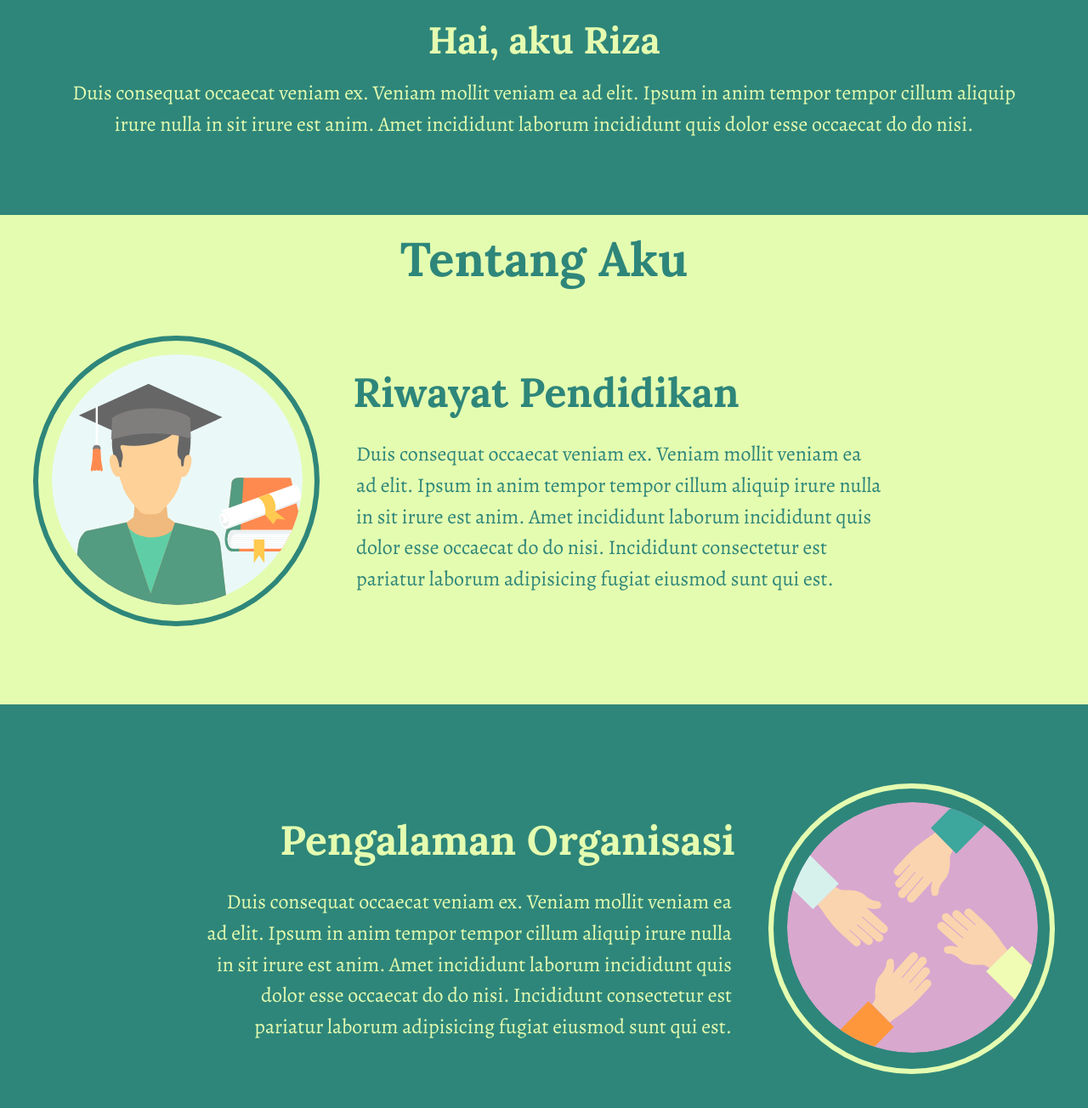
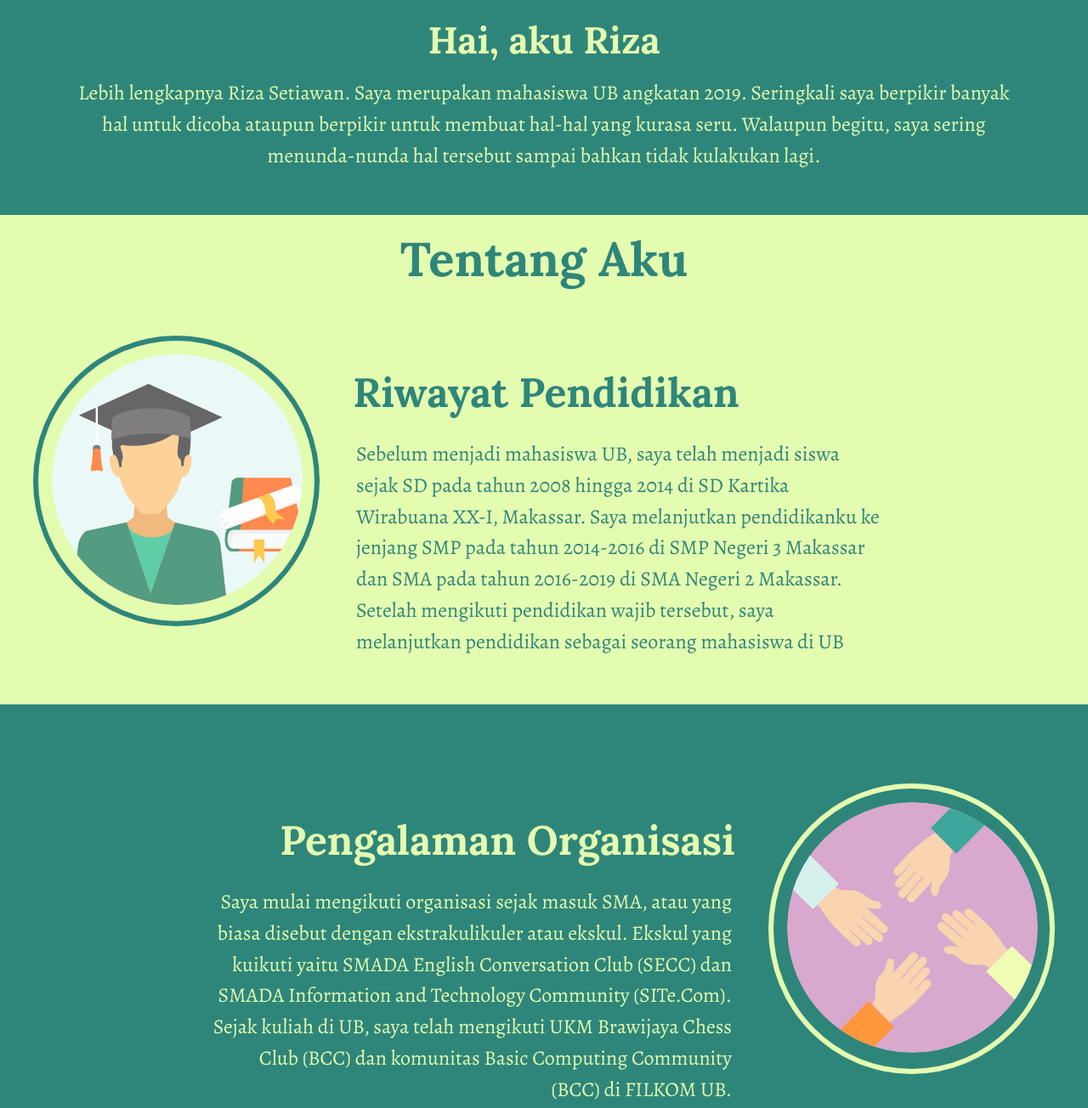
Before and after one commit to riz-S/CssLanjut, a plain HTML site: page index.html in a window 1280 px wide. Shown: the part 1091-2395 px from the top of the page at 85% size. Drawn offline with nearby package versions, Linux system fonts and the light colour scheme.

Commit message:
finished content

```diff
--- a/index.html
+++ b/index.html
@@ -44,7 +44,7 @@
     <!-- Home|First Section yang berisi nama dan background -->
     <div class="section-ganjil" id="home">
       <h1 id="home-judul">I'm Riza</h1>
-      <h2 id="home-desc">Calon [REDACTED]</h2>
+      <h2 id="home-desc">Calon Web Developer</h2>
       <img src="img/background.svg" alt="Background" />
     </div>
 
@@ -55,10 +55,10 @@
       </div>
       <h2>Hai, aku Riza</h2>
       <p>
-        Duis consequat occaecat veniam ex. Veniam mollit veniam ea ad elit.
-        Ipsum in anim tempor tempor cillum aliquip irure nulla in sit irure est
-        anim. Amet incididunt laborum incididunt quis dolor esse occaecat do do
-        nisi.
+        Lebih lengkapnya Riza Setiawan. Saya merupakan mahasiswa UB angkatan
+        2019. Seringkali saya berpikir banyak hal untuk dicoba ataupun berpikir
+        untuk membuat hal-hal yang kurasa seru. Walaupun begitu, saya sering
+        menunda-nunda hal tersebut sampai bahkan tidak kulakukan lagi.
       </p>
     </div>
 
@@ -71,11 +71,12 @@
         </div>
         <h4>Riwayat Pendidikan</h4>
         <p>
-          Duis consequat occaecat veniam ex. Veniam mollit veniam ea ad elit.
-          Ipsum in anim tempor tempor cillum aliquip irure nulla in sit irure
-          est anim. Amet incididunt laborum incididunt quis dolor esse occaecat
-          do do nisi. Incididunt consectetur est pariatur laborum adipisicing
-          fugiat eiusmod sunt qui est.
+          Sebelum menjadi mahasiswa UB, saya telah menjadi siswa sejak SD pada
+          tahun 2008 hingga 2014 di SD Kartika Wirabuana XX-I, Makassar. Saya
+          melanjutkan pendidikanku ke jenjang SMP pada tahun 2014-2016 di SMP
+          Negeri 3 Makassar dan SMA pada tahun 2016-2019 di SMA Negeri 2
+          Makassar. Setelah mengikuti pendidikan wajib tersebut, saya
+          melanjutkan pendidikan sebagai seorang mahasiswa di UB
         </p>
       </div>
     </div>
@@ -88,11 +89,12 @@
         </div>
         <h4>Pengalaman Organisasi</h4>
         <p>
-          Duis consequat occaecat veniam ex. Veniam mollit veniam ea ad elit.
-          Ipsum in anim tempor tempor cillum aliquip irure nulla in sit irure
-          est anim. Amet incididunt laborum incididunt quis dolor esse occaecat
-          do do nisi. Incididunt consectetur est pariatur laborum adipisicing
-          fugiat eiusmod sunt qui est.
+          Saya mulai mengikuti organisasi sejak masuk SMA, atau yang biasa
+          disebut dengan ekstrakulikuler atau ekskul. Ekskul yang kuikuti yaitu
+          SMADA English Conversation Club (SECC) dan SMADA Information and
+          Technology Community (SITe.Com). Sejak kuliah di UB, saya telah
+          mengikuti UKM Brawijaya Chess Club (BCC) dan komunitas Basic Computing
+          Community (BCC) di FILKOM UB.
         </p>
       </div>
     </div>
@@ -105,11 +107,9 @@
         </div>
         <h4>Kompetensi Keahlian Bidang IT</h4>
         <p>
-          Duis consequat occaecat veniam ex. Veniam mollit veniam ea ad elit.
-          Ipsum in anim tempor tempor cillum aliquip irure nulla in sit irure
-          est anim. Amet incididunt laborum incididunt quis dolor esse occaecat
-          do do nisi. Incididunt consectetur est pariatur laborum adipisicing
-          fugiat eiusmod sunt qui est.
+          Kompetensi saya saat ini adalah menguasai dasar-dasar bahasa
+          pemrograman Java, memahami dasar-dasar bahasa pemrograman HTML dan
+          CSS, serta memahami dasar-dasar algoritma struktur data.
         </p>
       </div>
     </div>
```
